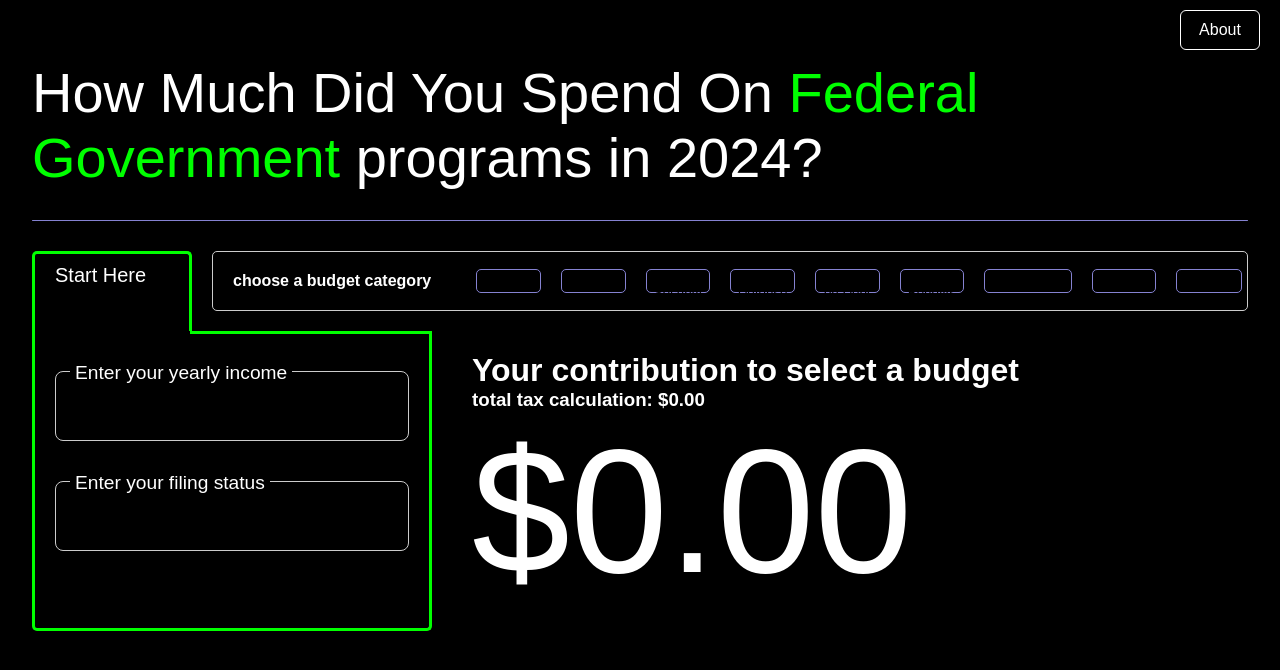
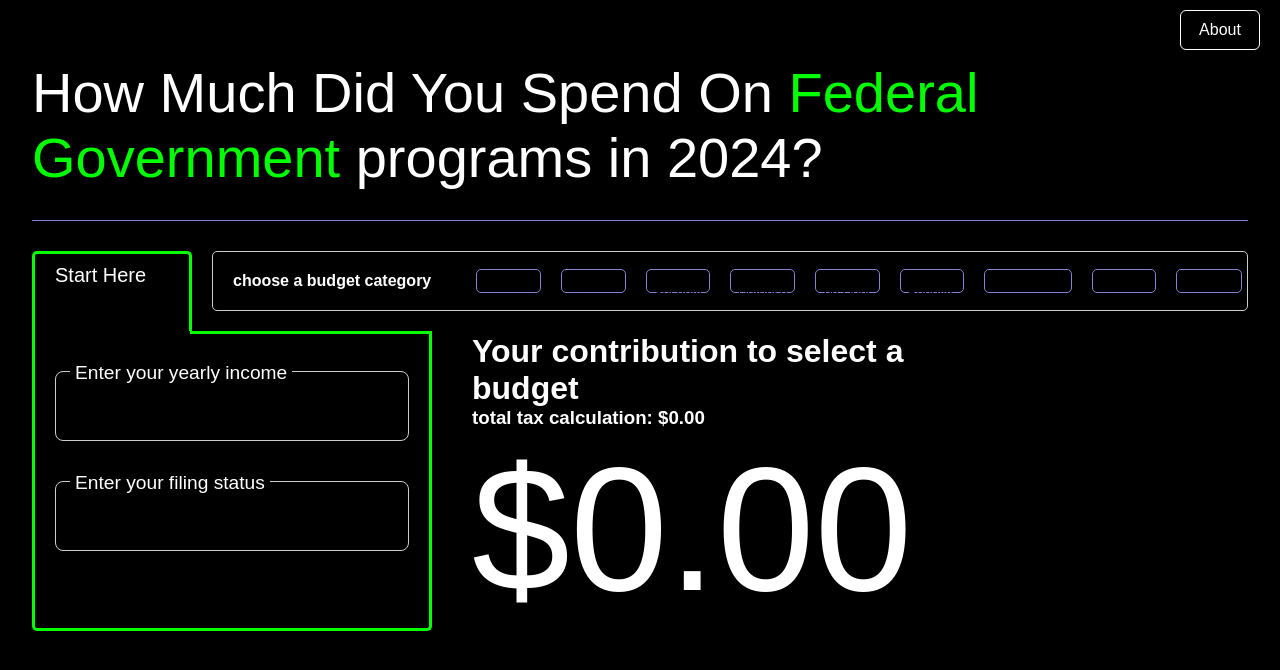
Before and after one commit to GiaredL/howmanytaxes, a Next.js app: page / in a window 1280 px wide. Shown: the top 670 px of the page. Built offline with nearby package versions, Linux system fonts and the light colour scheme; a web font is replaced by a local one.

Commit message:
updated max size

```diff
--- a/src/app/page.module.css
+++ b/src/app/page.module.css
@@ -193,7 +193,7 @@
   flex-direction: column;
   justify-content: center;
   padding: 0 20px;
-  max-width: 950px;
+  max-width: 550px;
   /* align-items: center; */
 }
 
```
